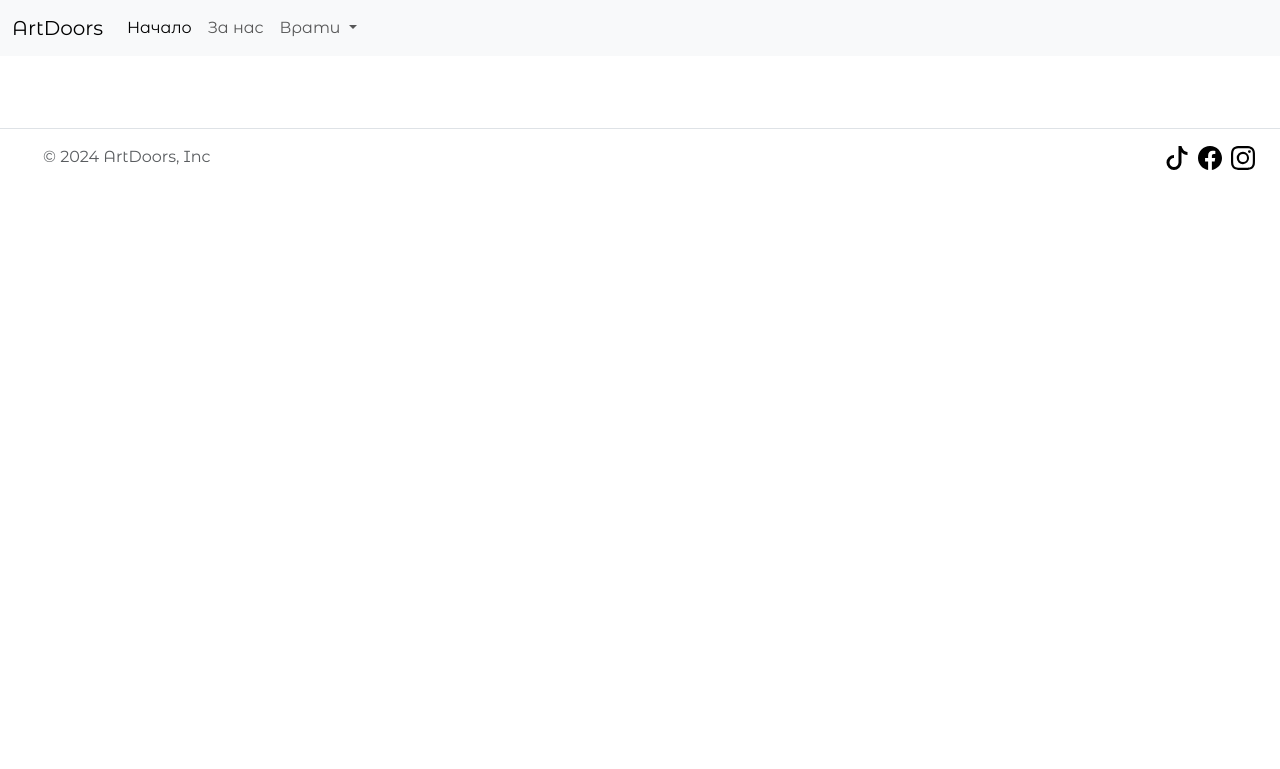
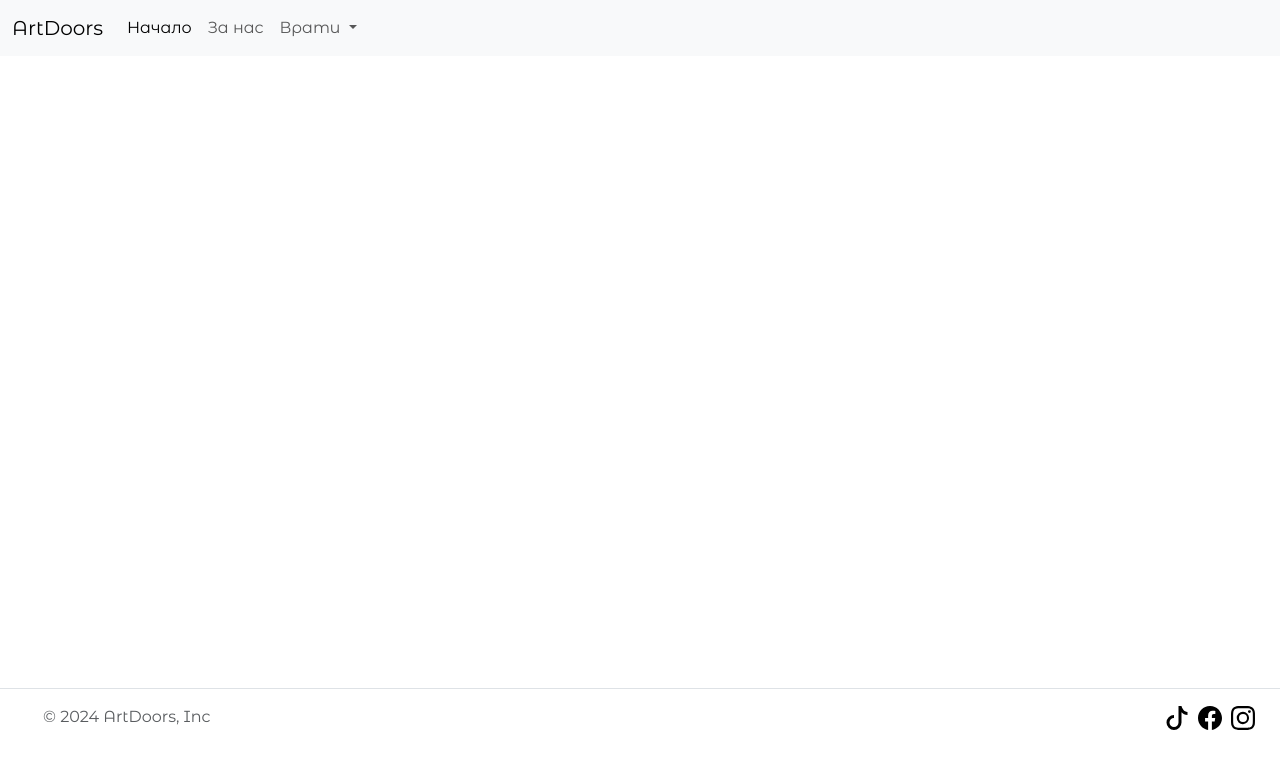
Before and after one commit to Vasilian05/Doors, a PHP site: page /products.php in a window 1280 px wide. Shown: the top 769 px of the page. Run offline with PHP 8.4, Linux system fonts and the light colour scheme; data that the repository does not hold is empty; some web fonts are replaced.

Commit message:
finally fixed footer positioning

```diff
--- a/admin.php
+++ b/admin.php
@@ -33,6 +33,7 @@ if(isset($_POST['remove_facing'])){
     $exterior = $doors->getProducts(2);
     $facing = $doors->getFacing();
 ?>
+<div class="content">
     <form method="POST" class="form m-auto w-50 mt-5" enctype="multipart/form-data">
         <h1 class="text-center">Добави продукт</h1>
             <div class="mb-3">
@@ -145,6 +146,8 @@ if(isset($_POST['remove_facing'])){
         <?php } ?>
       </tbody>
     </table>
+
+</div>
 <?php } ?>
 
       </section>
--- a/includes/footer.php
+++ b/includes/footer.php
@@ -39,6 +39,10 @@
    .bi-instagram{
     margin-right: 25px;
   }
+  .content {
+    min-height: 70vh;
+
+  }
 
 </style>
 <script src="https://cdn.jsdelivr.net/npm/bootstrap@5.3.3/dist/js/bootstrap.bundle.min.js" integrity="sha384-YvpcrYf0tY3lHB60NNkmXc5s9fDVZLESaAA55NDzOxhy9GkcIdslK1eN7N6jIeHz" crossorigin="anonymous"></script>
--- a/index.php
+++ b/index.php
@@ -17,6 +17,7 @@ $doors = $doors->getProducts(1);
 
 
 </head>
+<div class="cintent">
     <main>
         <div class="container-fluid">
 
@@ -86,6 +87,8 @@ $doors = $doors->getProducts(1);
         <div class="swiper-button-next"></div>
     </div>
 
+</div>
+
 <script src="https://cdn.jsdelivr.net/npm/swiper@11/swiper-bundle.min.js"></script>
 <script>
 const swiper = new Swiper('.swiper', {
--- a/login.php
+++ b/login.php
@@ -1,6 +1,6 @@
 <?php include_once 'includes/header.php';?>
 
-
+<div class="content">
     <h1 class="text-center mt-5">Влез в профила си</h1>
     <form class="w-50 m-auto">
       <div class="mb-3">
@@ -14,6 +14,8 @@
       <button type="submit" class="btn btn-outline-dark">Влез</button>
     </form>
 
+</div>
+
 
 
 <?php include_once 'includes/footer.php';?>
--- a/product.php
+++ b/product.php
@@ -10,7 +10,7 @@ $door_data = $door->getDoor($door_id);
 
 
 ?>
-
+<div class="conent">
     <div class="container-fluid">
         <h1 class="mt-3"><?php echo $display_cat =  $category=="interior" ? "Интериорни": "Екстериорни";?> врати ArtDecorDoors</h1>
       <div class="row justify-content-evenly row-cols-1 row-cols-md-2 mt-5">
@@ -46,6 +46,8 @@ $door_data = $door->getDoor($door_id);
       </div>
     </div>
 
+</div>
+
 <style>
 
 </style>
--- a/products.php
+++ b/products.php
@@ -25,7 +25,7 @@ if ($category === 'interior') {
 }
 
 ?>
-
+<div class="content">
     <section class="products mt-5">
         <div class="container-fluid text-center">
             <div class="row row-cols-1 row-cols-sm-2 row-cols-md-3 row-cols-lg-4">
@@ -48,6 +48,8 @@ if ($category === 'interior') {
         </div>
     </section>
 
+</div>
+
 <?php
 if(isset($_GET['door_id'])){
     echo "it's set";
--- a/register.php
+++ b/register.php
@@ -38,7 +38,7 @@ if(isset($_['remove_distributor'])){
 }
 
 ?>
-
+<div class="content">
     <h1 class="text-center mt-5">Добавяне на партнюри</h1>
 
     <form method="POST" class="w-50 m-auto">
@@ -134,6 +134,8 @@ if(count($distribution) > 0){ ?>
             <?php } ?>
           </tbody>
         </table>
+
+</div>
 <?php }
 ?>
 <?php include_once "includes/footer.php"; ?>
```
Also changed, not shown: CSS/index.css (line endings or trailing spaces). Lines whose indentation alone changed are shown as unchanged.
